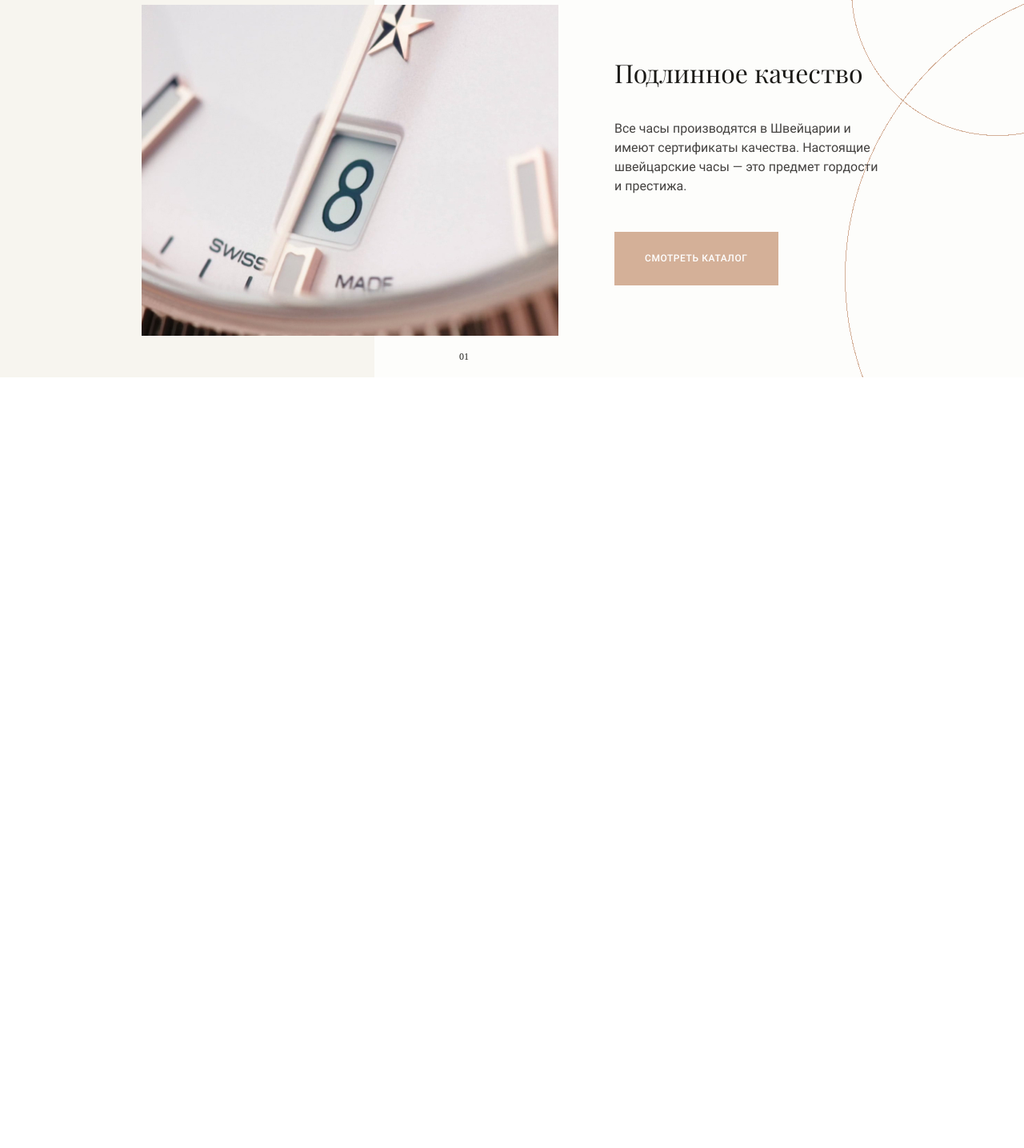
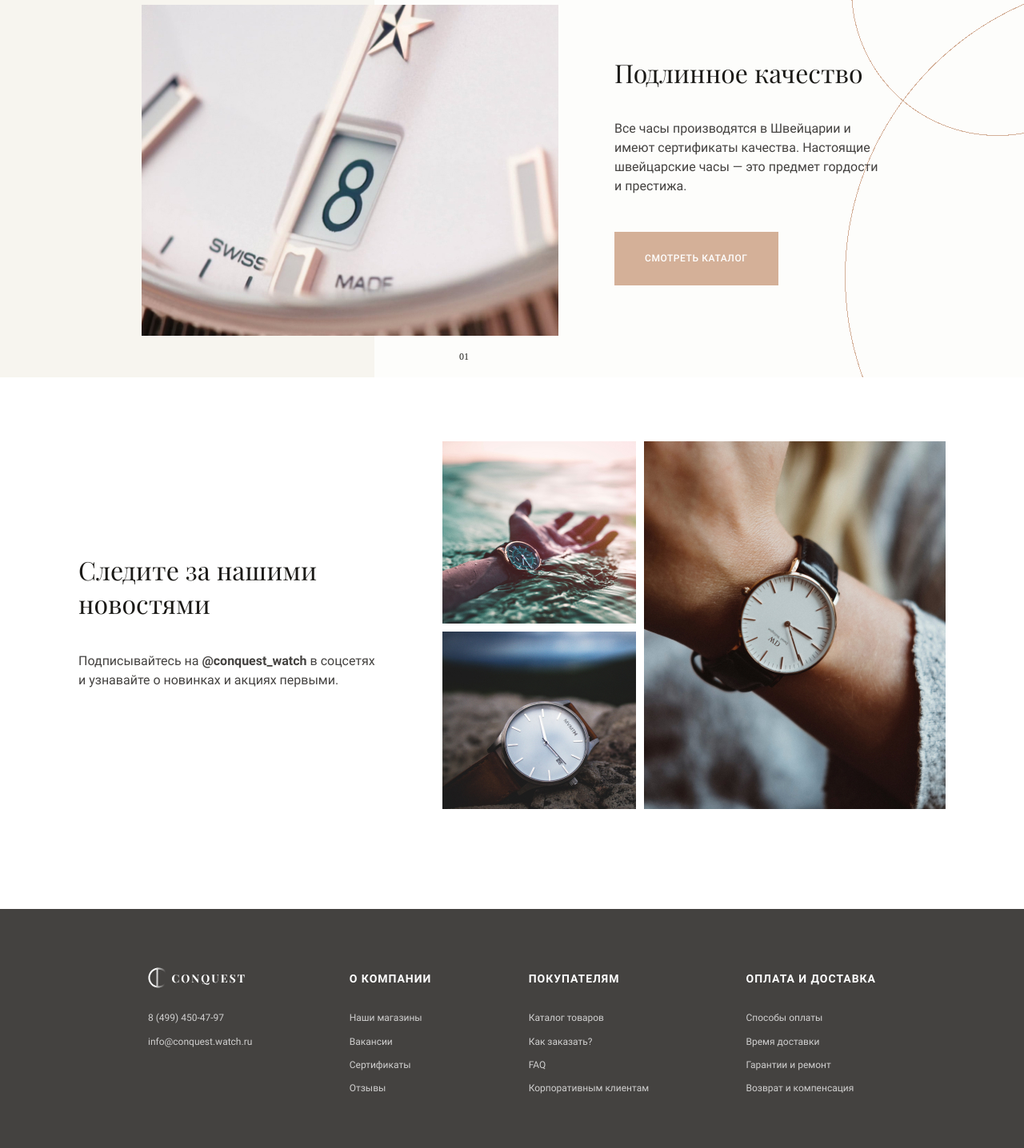
Before and after one commit to valeriapvv/conquest, a website: page source/index.html in a window 1280 px wide. Shown: the part 1636-3072 px from the top of the page at 80% size. Before the commit the page ends 2108 px from the top, so only its background shows below. Drawn offline with nearby package versions, Linux system fonts and the light colour scheme; files that its build step writes are made by us from their sources; files whose address does not match are found by name; a web font is replaced by a local one.

Commit message:
Добавляет верстку раздела с соцсетями и подвала

```diff
--- a/source/index.html
+++ b/source/index.html
@@ -16,7 +16,7 @@
 </head>
 <body class="page__body">
   <header class="header centralizer">
-    <a class="logo">
+    <a class="logo" href="index.html">
       <img src="img/logo.svg" width="104" height="26" alt="Логотип &#171;Conquest&#187;">
     </a>
     <nav class="main-navigation">
@@ -129,7 +129,7 @@
       </ul>
     </section>
     <section class="about centralizer">
-      <div class="slider">
+      <div class="about__slider slider">
         <ul class="slider__list">
           <li class="slider__item slider__item--current">
             <img class="slider__image" src="img/desktop/slider-photo-1.jpg" width="521" height="414" alt="Циферблат швейцарских часов.">
@@ -157,7 +157,92 @@
         <a class="about__link button button--secondary" href="#">Смотреть каталог</a>
       </div>
     </section>
+    <section class="subscribe centralizer">
+      <div class="subscribe__content">
+        <h2 class="subscribe__title">Следите за нашими новостями</h2>
+        <p class="subscribe__text">Подписывайтесь на <b class="subscribe__highlight">@conquest_watch</b> в соцсетях и узнавайте о новинках и акциях первыми.</p>
+        <ul class="subscribe__socials socials">
+          <li class="socials__item">
+            <a class="socials__link" href="#">
+              <span class="visually-hidden">Instagram</span>
+              <svg width="23" height="24">
+                <use href="img/sprite.svg#instagram"/>
+              </svg>
+            </a>
+          </li>
+          <li class="socials__item">
+            <a class="socials__link" href="#">
+              <span class="visually-hidden">Facebook</span>
+              <svg width="12" height="22">
+                <use href="img/sprite.svg#facebook"/>
+              </svg>
+            </a>
+          </li>
+          <li class="socials__item">
+            <a class="socials__link" href="#">
+              <span class="visually-hidden">Twitter</span>
+              <svg width="22" height="18">
+                <use href="img/sprite.svg#twitter"/>
+              </svg>
+            </a>
+          </li>
+        </ul>
+      </div>
+
+      <ul class="subscribe__gallary">
+        <li class="subscribe__image-container">
+          <img class="subscribe__image" src="img/desktop/gallary-photo-1.jpg" width="242" height="228" alt="Фото часов на руке.">
+        </li>
+        <li class="subscribe__image-container">
+          <img class="subscribe__image" src="img/desktop/gallary-photo-2.jpg" width="242" height="228" alt="Фото часов на руке.">
+        </li>
+        <li class="subscribe__image-container subscribe__image-container--large">
+          <img class="subscribe__image" src="img/desktop/gallary-photo-3.jpg" width="377" height="460" alt="Фото часов на руке.">
+        </li>
+      </ul>
+    </section>
   </main>
-  <footer class="footer"></footer>
+  <footer class="footer">
+    <div class="footer__wrapper centralizer">
+      <div class="footer__info">
+        <a class="logo footer__logo" href="index.html">
+          <img src="img/logo-light.svg" width="121" height="26" alt="Логотип &#171;Conquest&#187;">
+        </a>
+
+        <a class="footer__text" href="tel:+84994504797">8 (499) 450-47-97</a>
+        <a class="footer__text" href="mailto:info@conquest.watch.ru">info@conquest.watch.ru</a>
+      </div>
+
+      <div class="links-group">
+        <h2 class="links-group__title">О компании</h2>
+        <ul class="links-group__list">
+          <li class="links-group__item"><a class="links-group__link" href="#">Наши магазины</a></li>
+          <li class="links-group__item"><a class="links-group__link" href="#">Вакансии</a></li>
+          <li class="links-group__item"><a class="links-group__link" href="#">Сертификаты</a></li>
+          <li class="links-group__item"><a class="links-group__link" href="#">Отзывы</a></li>
+        </ul>
+      </div>
+
+      <div class="links-group">
+        <h2 class="links-group__title">Покупателям</h2>
+        <ul class="links-group__list">
+          <li class="links-group__item"><a class="links-group__link" href="#">Каталог товаров</a></li>
+          <li class="links-group__item"><a class="links-group__link" href="#">Как заказать?</a></li>
+          <li class="links-group__item"><a class="links-group__link" href="#">FAQ</a></li>
+          <li class="links-group__item"><a class="links-group__link" href="#">Корпоративным клиентам</a></li>
+        </ul>
+      </div>
+
+      <div class="links-group">
+        <h2 class="links-group__title">Оплата и доставка</h2>
+        <ul class="links-group__list">
+          <li class="links-group__item"><a class="links-group__link" href="#">Способы оплаты</a></li>
+          <li class="links-group__item"><a class="links-group__link" href="#">Время доставки</a></li>
+          <li class="links-group__item"><a class="links-group__link" href="#">Гарантии и ремонт</a></li>
+          <li class="links-group__item"><a class="links-group__link" href="#">Возврат и компенсация</a></li>
+        </ul>
+      </div>
+    </div>
+  </footer>
 </body>
 </html>
--- a/source/sass/components/about.scss
+++ b/source/sass/components/about.scss
@@ -30,9 +30,7 @@ $big-circle:
   );
 
 .about {
-  display: grid;
-  grid-template-columns: var.$slider-width 1fr;
-  gap: 70px;
+  display: flex;
   padding: 52px 177px;
 
   background-image:
@@ -48,6 +46,10 @@ $big-circle:
     top -150px right -150px,
     top 20px right -520px,
     top left;
+}
+
+.about__slider {
+  margin-right: 70px;
 }
 
 .about__content {
--- /dev/null
+++ b/source/sass/components/footer.scss
@@ -0,0 +1,31 @@
+@use "../variables" as var;
+@use "../mixins";
+
+.footer {
+  color: var.$color-text-light;
+  font-size: 12px;
+  line-height: 1.2;
+
+  background-color: var.$color-background-dark;
+}
+
+.footer__wrapper {
+  padding: 73px 185px 67px;
+
+  display: flex;
+  justify-content: space-between;
+}
+
+.footer__logo {
+  display: block;
+  margin-bottom: 30px;
+}
+
+.footer__text {
+  display: block;
+  margin-bottom: 15px;
+
+  &:last-child {
+    margin-bottom: 0;
+  }
+}
--- /dev/null
+++ b/source/sass/components/links-group.scss
@@ -0,0 +1,24 @@
+@use "../mixins";
+
+.links-group__title {
+  margin: 0;
+  margin-bottom: 33px;
+  padding-top: 6px;
+
+  font-size: 14px;
+  letter-spacing: 0.07em;
+  text-transform: uppercase;
+  color: #ffffff;
+}
+
+.links-group__list {
+  @include mixins.list-style-reset;
+}
+
+.links-group__item {
+  margin-bottom: 15px;
+
+  &:last-child {
+    margin-bottom: 0;
+  }
+}
--- a/source/sass/components/slider.scss
+++ b/source/sass/components/slider.scss
@@ -1,7 +1,5 @@
 @use "../variables" as var;
 @use "../mixins";
-
-$controls-height: 12px;
 
 .slider {
   position: relative;
@@ -21,7 +19,9 @@ $controls-height: 12px;
   display: flex;
   justify-content: center;
   align-items: center;
-  width: var.$slider-width;
+
+  width: 100%;
+  flex-shrink: 0;
 }
 
 .slider__controls {
--- /dev/null
+++ b/source/sass/components/socials.scss
@@ -0,0 +1,28 @@
+@use "../variables" as var;
+@use "../mixins";
+
+.socials {
+  @include mixins.list-style-reset;
+
+  display: flex;
+  flex-wrap: wrap;
+  align-items: center;
+
+  max-width: 140px;
+}
+
+.socials__link {
+  display: flex;
+  justify-content: center;
+  align-items: center;
+  padding: 10px;
+
+  &:hover {
+    color: var.$color-special-1;
+  }
+
+  &:active {
+    color: var.$color-special-5;
+    opacity: 0.6;
+  }
+}
--- /dev/null
+++ b/source/sass/components/subscribe.scss
@@ -0,0 +1,53 @@
+@use "../variables" as var;
+@use "../mixins";
+
+.subscribe {
+  display: flex;
+  justify-content: space-between;
+  padding-top: 80px;
+  padding-bottom: 90px;
+  color: var.$color-background-dark;
+}
+
+.subscribe__content {
+  max-width: 472px;
+  margin-right: 70px;
+  padding-top: 140px;
+  padding-bottom: 50px;
+}
+
+.subscribe__title {
+  @include mixins.title-default;
+  margin: 0;
+  margin-bottom: 40px;
+}
+
+.subscribe__text {
+  max-width: 376px;
+  margin: 0;
+  margin-bottom: 15px;
+}
+
+.subscribe__socials {
+  margin-top: 90px;
+  margin-left: -10px;
+}
+
+.subscribe__gallary {
+  @include mixins.list-style-reset;
+
+  display: grid;
+  grid-template-columns: repeat(2, auto);
+  grid-auto-rows: min-content;
+  grid-auto-flow: column dense;
+  gap: 10px;
+
+  min-width: fit-content;
+  max-width: 630px;
+}
+
+.subscribe__image-container {
+  &--large {
+    grid-row: span 2;
+  }
+}
--- a/source/sass/variables.scss
+++ b/source/sass/variables.scss
@@ -9,10 +9,12 @@ $line-height-default: 1.5;
 // colors
 $color-text-dark: #1b1a17;
 $color-text-default: rgba($color-text-dark, 82%);
+$color-text-light: rgba(#ffffff, 75%);
 $color-special-1: #d4b098;
 $color-special-2: #e6c8b4;
 $color-special-3: #8b8371;
 $color-special-4: #c4c0b6;
+$color-special-5: #5c5c50;
 $color-background-light-1: #eae3d4;
 $color-background-light-2: #e2d0c4;
 $color-background-light-3: #f7f5ef;
```
Also changed, not shown: source/sass/style.scss (+8 -0 lines), source/img/desktop/gallary-photo-1.jpg (added), source/img/desktop/gallary-photo-1@2x.jpg (added), source/img/desktop/gallary-photo-2.jpg (added), source/img/desktop/gallary-photo-2@2x.jpg (added), source/img/desktop/gallary-photo-3.jpg (added), source/img/desktop/gallary-photo-3@2x.jpg (added), source/img/icons/facebook.svg (added), source/img/icons/instagram.svg (added), source/img/icons/twitter.svg (added), source/img/logo-light.svg (added).
